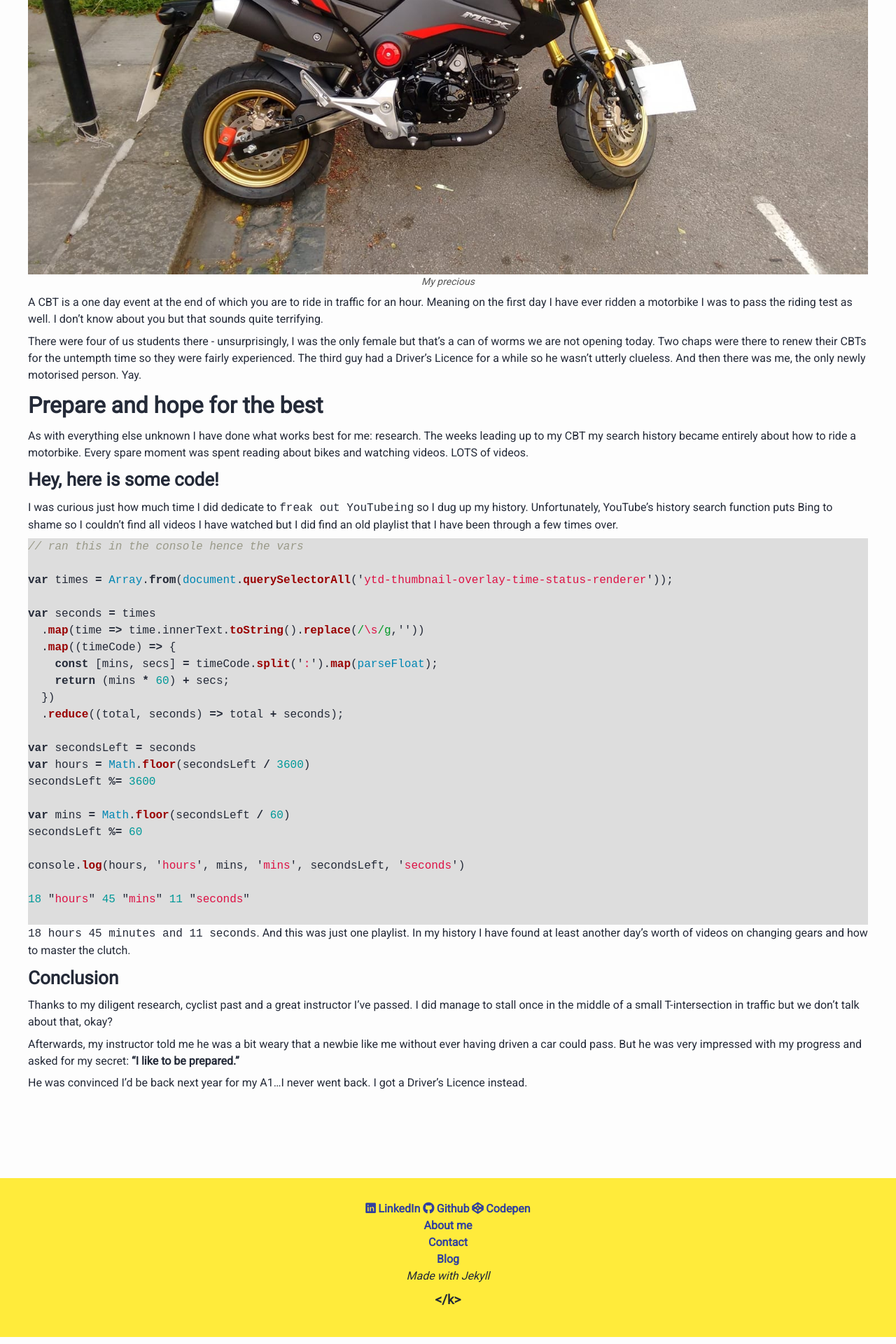
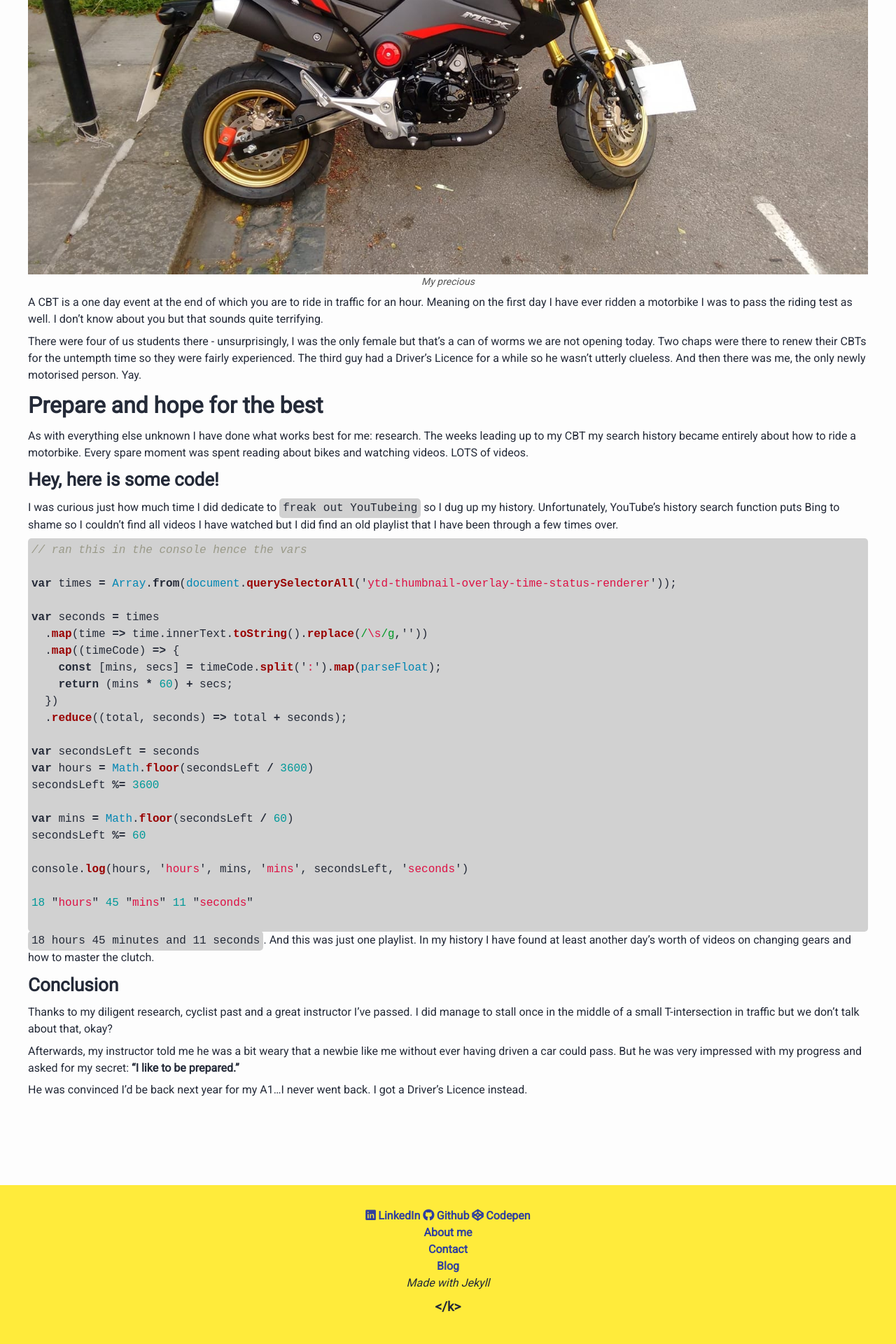
Before and after one commit to krisztin/krisztin.github.io, a Jekyll site: the page built from _posts/2018-06-04-learning-cbt.md, in a window 1280 px wide. Shown: the part 812-2732 px from the top of the page at 70% size. Built offline with Jekyll 4.4.1, drawn with Linux system fonts in a browser that asks for light colours; nearby versions of some CDN libraries.

Commit message:
syntax highlight colour change

```diff
--- a/_sass/minima/_syntax-highlighting.scss
+++ b/_sass/minima/_syntax-highlighting.scss
@@ -1,72 +1,325 @@
 /**
  * Syntax highlighting styles
  */
+.highlighter-rouge {
+  background: $colour-grey-2;
+  padding: 5px;
+  border-radius: 5px;
+}
+
 .highlight {
   background: $colour-grey-2;
   margin: 0;
   padding: 0;
 
-  .highlighter-rouge & {
-    background: $colour-grey-1;
+  .c {
+    color: #998;
+    font-style: italic
   }
 
-  .c     { color: #998; font-style: italic } // Comment
-  .err   { color: #a61717; background-color: #e3d2d2 } // Error
-  .k     { font-weight: bold } // Keyword
-  .o     { font-weight: bold } // Operator
-  .cm    { color: #998; font-style: italic } // Comment.Multiline
-  .cp    { color: #999; font-weight: bold } // Comment.Preproc
-  .c1    { color: #998; font-style: italic } // Comment.Single
-  .cs    { color: #999; font-weight: bold; font-style: italic } // Comment.Special
-  .gd    { color: #000; background-color: #fdd } // Generic.Deleted
-  .gd .x { color: #000; background-color: #faa } // Generic.Deleted.Specific
-  .ge    { font-style: italic } // Generic.Emph
-  .gr    { color: #a00 } // Generic.Error
-  .gh    { color: #999 } // Generic.Heading
-  .gi    { color: #000; background-color: #dfd } // Generic.Inserted
-  .gi .x { color: #000; background-color: #afa } // Generic.Inserted.Specific
-  .go    { color: #888 } // Generic.Output
-  .gp    { color: #555 } // Generic.Prompt
-  .gs    { font-weight: bold } // Generic.Strong
-  .gu    { color: #aaa } // Generic.Subheading
-  .gt    { color: #a00 } // Generic.Traceback
-  .kc    { font-weight: bold } // Keyword.Constant
-  .kd    { font-weight: bold } // Keyword.Declaration
-  .kp    { font-weight: bold } // Keyword.Pseudo
-  .kr    { font-weight: bold } // Keyword.Reserved
-  .kt    { color: #458; font-weight: bold } // Keyword.Type
-  .m     { color: #099 } // Literal.Number
-  .s     { color: #d14 } // Literal.String
-  .na    { color: #008080 } // Name.Attribute
-  .nb    { color: #0086B3 } // Name.Builtin
-  .nc    { color: #458; font-weight: bold } // Name.Class
-  .no    { color: #008080 } // Name.Constant
-  .ni    { color: #800080 } // Name.Entity
-  .ne    { color: #900; font-weight: bold } // Name.Exception
-  .nf    { color: #900; font-weight: bold } // Name.Function
-  .nn    { color: #555 } // Name.Namespace
-  .nt    { color: #000080 } // Name.Tag
-  .nv    { color: #008080 } // Name.Variable
-  .ow    { font-weight: bold } // Operator.Word
-  .w     { color: #bbb } // Text.Whitespace
-  .mf    { color: #099 } // Literal.Number.Float
-  .mh    { color: #099 } // Literal.Number.Hex
-  .mi    { color: #099 } // Literal.Number.Integer
-  .mo    { color: #099 } // Literal.Number.Oct
-  .sb    { color: #d14 } // Literal.String.Backtick
-  .sc    { color: #d14 } // Literal.String.Char
-  .sd    { color: #d14 } // Literal.String.Doc
-  .s2    { color: #d14 } // Literal.String.Double
-  .se    { color: #d14 } // Literal.String.Escape
-  .sh    { color: #d14 } // Literal.String.Heredoc
-  .si    { color: #d14 } // Literal.String.Interpol
-  .sx    { color: #d14 } // Literal.String.Other
-  .sr    { color: #009926 } // Literal.String.Regex
-  .s1    { color: #d14 } // Literal.String.Single
-  .ss    { color: #990073 } // Literal.String.Symbol
-  .bp    { color: #999 } // Name.Builtin.Pseudo
-  .vc    { color: #008080 } // Name.Variable.Class
-  .vg    { color: #008080 } // Name.Variable.Global
-  .vi    { color: #008080 } // Name.Variable.Instance
-  .il    { color: #099 } // Literal.Number.Integer.Long
+  // Comment
+  .err {
+    color: #a61717;
+    background-color: #e3d2d2
+  }
+
+  // Error
+  .k {
+    font-weight: bold
+  }
+
+  // Keyword
+  .o {
+    font-weight: bold
+  }
+
+  // Operator
+  .cm {
+    color: #998;
+    font-style: italic
+  }
+
+  // Comment.Multiline
+  .cp {
+    color: #999;
+    font-weight: bold
+  }
+
+  // Comment.Preproc
+  .c1 {
+    color: #998;
+    font-style: italic
+  }
+
+  // Comment.Single
+  .cs {
+    color: #999;
+    font-weight: bold;
+    font-style: italic
+  }
+
+  // Comment.Special
+  .gd {
+    color: #000;
+    background-color: #fdd
+  }
+
+  // Generic.Deleted
+  .gd .x {
+    color: #000;
+    background-color: #faa
+  }
+
+  // Generic.Deleted.Specific
+  .ge {
+    font-style: italic
+  }
+
+  // Generic.Emph
+  .gr {
+    color: #a00
+  }
+
+  // Generic.Error
+  .gh {
+    color: #999
+  }
+
+  // Generic.Heading
+  .gi {
+    color: #000;
+    background-color: #dfd
+  }
+
+  // Generic.Inserted
+  .gi .x {
+    color: #000;
+    background-color: #afa
+  }
+
+  // Generic.Inserted.Specific
+  .go {
+    color: #888
+  }
+
+  // Generic.Output
+  .gp {
+    color: #555
+  }
+
+  // Generic.Prompt
+  .gs {
+    font-weight: bold
+  }
+
+  // Generic.Strong
+  .gu {
+    color: #aaa
+  }
+
+  // Generic.Subheading
+  .gt {
+    color: #a00
+  }
+
+  // Generic.Traceback
+  .kc {
+    font-weight: bold
+  }
+
+  // Keyword.Constant
+  .kd {
+    font-weight: bold
+  }
+
+  // Keyword.Declaration
+  .kp {
+    font-weight: bold
+  }
+
+  // Keyword.Pseudo
+  .kr {
+    font-weight: bold
+  }
+
+  // Keyword.Reserved
+  .kt {
+    color: #458;
+    font-weight: bold
+  }
+
+  // Keyword.Type
+  .m {
+    color: #099
+  }
+
+  // Literal.Number
+  .s {
+    color: #d14
+  }
+
+  // Literal.String
+  .na {
+    color: #008080
+  }
+
+  // Name.Attribute
+  .nb {
+    color: #0086B3
+  }
+
+  // Name.Builtin
+  .nc {
+    color: #458;
+    font-weight: bold
+  }
+
+  // Name.Class
+  .no {
+    color: #008080
+  }
+
+  // Name.Constant
+  .ni {
+    color: #800080
+  }
+
+  // Name.Entity
+  .ne {
+    color: #900;
+    font-weight: bold
+  }
+
+  // Name.Exception
+  .nf {
+    color: #900;
+    font-weight: bold
+  }
+
+  // Name.Function
+  .nn {
+    color: #555
+  }
+
+  // Name.Namespace
+  .nt {
+    color: #000080
+  }
+
+  // Name.Tag
+  .nv {
+    color: #008080
+  }
+
+  // Name.Variable
+  .ow {
+    font-weight: bold
+  }
+
+  // Operator.Word
+  .w {
+    color: #bbb
+  }
+
+  // Text.Whitespace
+  .mf {
+    color: #099
+  }
+
+  // Literal.Number.Float
+  .mh {
+    color: #099
+  }
+
+  // Literal.Number.Hex
+  .mi {
+    color: #099
+  }
+
+  // Literal.Number.Integer
+  .mo {
+    color: #099
+  }
+
+  // Literal.Number.Oct
+  .sb {
+    color: #d14
+  }
+
+  // Literal.String.Backtick
+  .sc {
+    color: #d14
+  }
+
+  // Literal.String.Char
+  .sd {
+    color: #d14
+  }
+
+  // Literal.String.Doc
+  .s2 {
+    color: #d14
+  }
+
+  // Literal.String.Double
+  .se {
+    color: #d14
+  }
+
+  // Literal.String.Escape
+  .sh {
+    color: #d14
+  }
+
+  // Literal.String.Heredoc
+  .si {
+    color: #d14
+  }
+
+  // Literal.String.Interpol
+  .sx {
+    color: #d14
+  }
+
+  // Literal.String.Other
+  .sr {
+    color: #009926
+  }
+
+  // Literal.String.Regex
+  .s1 {
+    color: #d14
+  }
+
+  // Literal.String.Single
+  .ss {
+    color: #990073
+  }
+
+  // Literal.String.Symbol
+  .bp {
+    color: #999
+  }
+
+  // Name.Builtin.Pseudo
+  .vc {
+    color: #008080
+  }
+
+  // Name.Variable.Class
+  .vg {
+    color: #008080
+  }
+
+  // Name.Variable.Global
+  .vi {
+    color: #008080
+  }
+
+  // Name.Variable.Instance
+  .il {
+    color: #099
+  }
+
+  // Literal.Number.Integer.Long
 }
```
